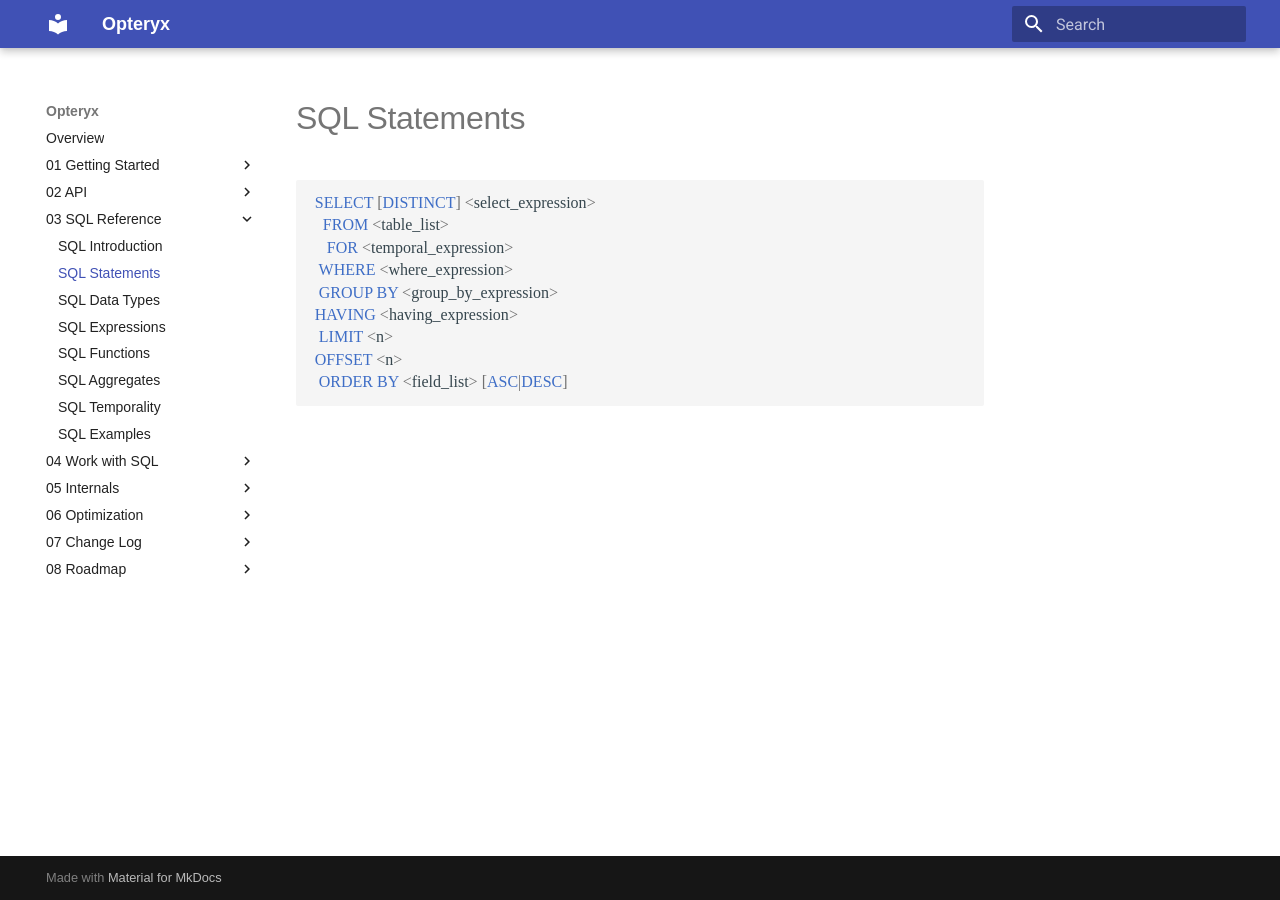
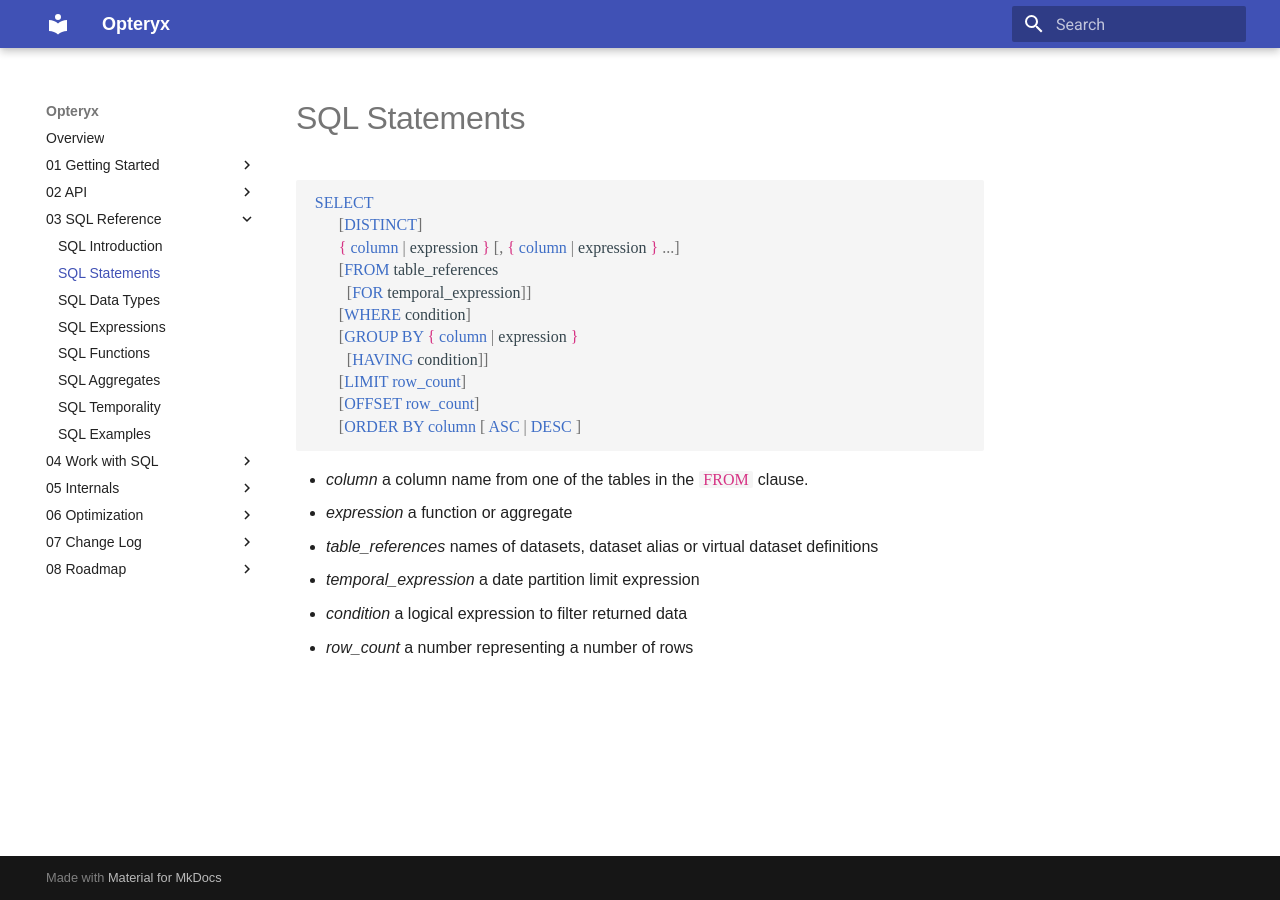
Before and after one commit to mabel-dev/opteryx, an MkDocs documentation site: the page built from docs/03 SQL Reference/02 Statements.md, in a window 1280 px wide. Built offline with MkDocs 1.6.1 and Material for MkDocs 9.7.7, drawn with Linux system fonts in a browser that asks for light colours.

```diff
--- a/docs/03 SQL Reference/02 Statements.md
+++ b/docs/03 SQL Reference/02 Statements.md
@@ -1,13 +1,22 @@
 # SQL Statements
 
 ~~~sql
-SELECT [DISTINCT] <select_expression>
-  FROM <table_list>
-   FOR <temporal_expression>
- WHERE <where_expression>
- GROUP BY <group_by_expression>
-HAVING <having_expression>
- LIMIT <n>
-OFFSET <n>
- ORDER BY <field_list> [ASC|DESC]
+SELECT
+      [DISTINCT]
+      { column | expression } [, { column | expression } ...]
+      [FROM table_references
+        [FOR temporal_expression]]
+      [WHERE condition]
+      [GROUP BY { column | expression }
+        [HAVING condition]]
+      [LIMIT row_count]
+      [OFFSET row_count]
+      [ORDER BY column [ ASC | DESC ]
 ~~~
+
+- *column* a column name from one of the tables in the `FROM` clause.
+- *expression* a function or aggregate
+- *table_references* names of datasets, dataset alias or virtual dataset definitions
+- *temporal_expression* a date partition limit expression
+- *condition* a logical expression to filter returned data
+- *row_count* a number representing a number of rows
```
Also changed, not shown: docs/03 SQL Reference/01 Introduction.md (+2 -2 lines), docs/04 Work with SQL/10 Access Historical Data.md (+16 -4 lines), 3 other files.
